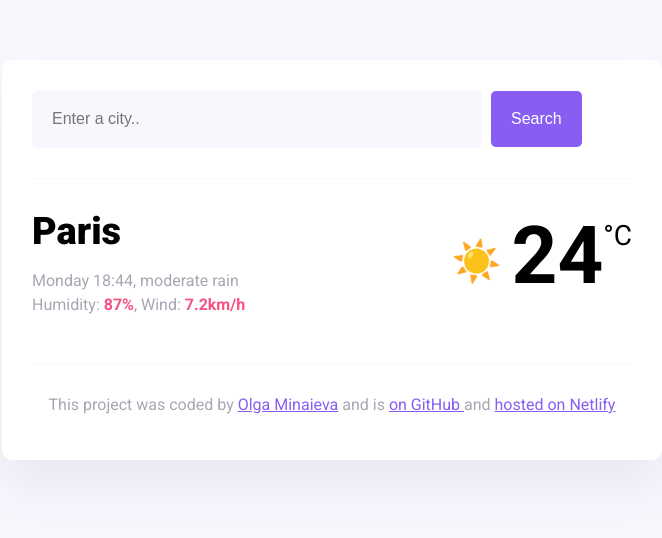
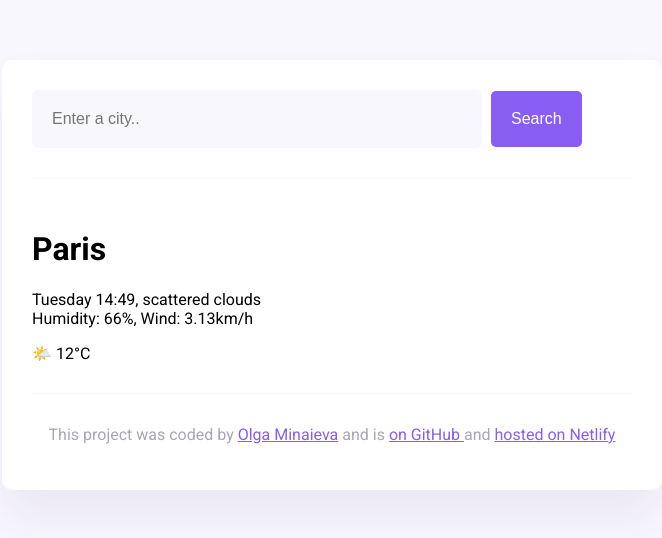
Before and after one commit to OlgaMinaievaWebDev/She-codes-weather, a website built with Parcel: page index.html in a window 1280 px wide. Shown: the whole page, without its empty margins (308-970 px from the left). Built offline with nearby package versions, Linux system fonts and the light colour scheme.

Commit message:
Update index.html

```diff
--- a/index.html
+++ b/index.html
@@ -27,23 +27,17 @@
           <input type="submit" value="Search" class="search-button" />
         </form>
       </header>
-      <main>
-        <div class="current-weather">
-          <div>
-            <h1 class="current-city" id="current-city">Paris</h1>
-            <p class="current-details">
-              <span id="current-date"></span>, moderate rain <br />
-              Humidity: <strong>87%</strong>, Wind: <strong>7.2km/h</strong>
-            </p>
-          </div>
-          <div class="current-temperature">
-            <span class="current-temperature-icon">☀️</span
-            ><span class="current-temperature-value" id="current-temperature"
-              >24</span
-            ><span class="current-temperature-unit">°C</span>
-          </div>
-        </div>
-      </main>
+    <main>
+      <div>
+        <h1>Paris</h1>
+        <p>
+          Tuesday 14:49, scattered clouds
+          <br />
+          Humidity: 66%, Wind: 3.13km/h
+        </p>
+      </div>
+      <div>🌤️ 12°C</div>
+    </main>
       <footer>
         <p>
           This project was coded by
```
